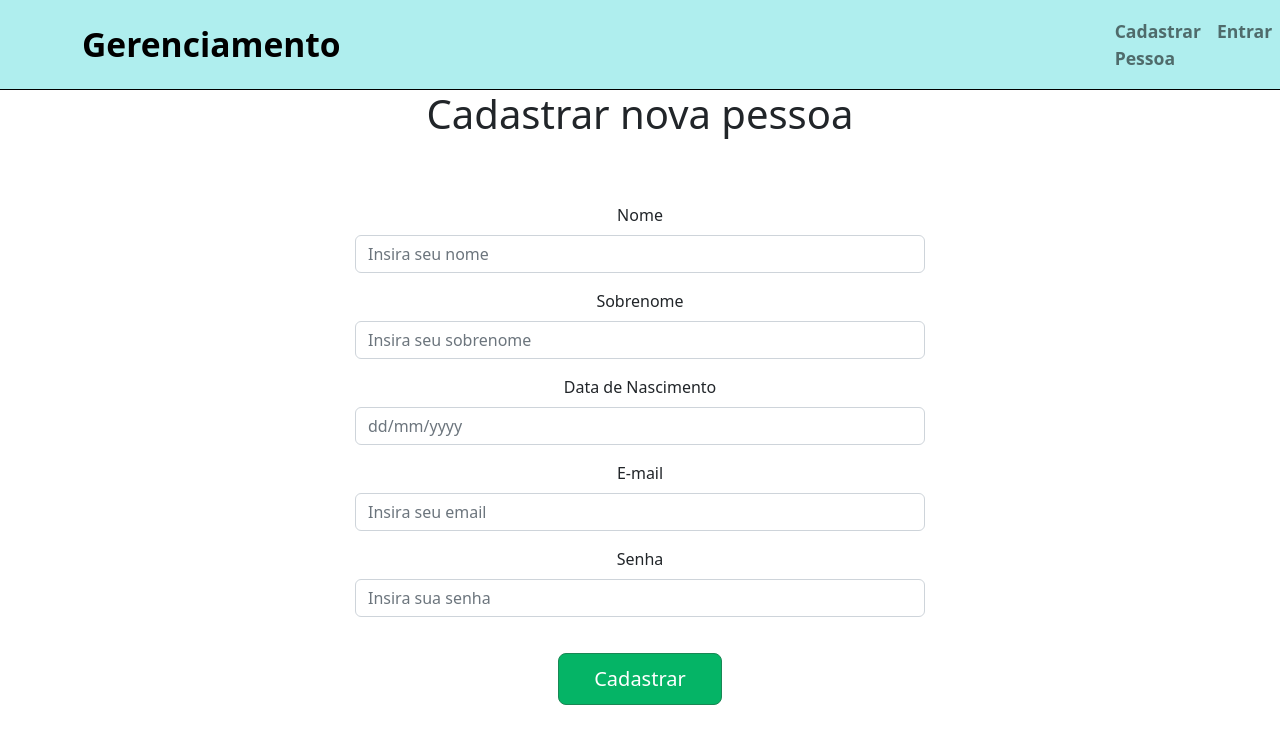
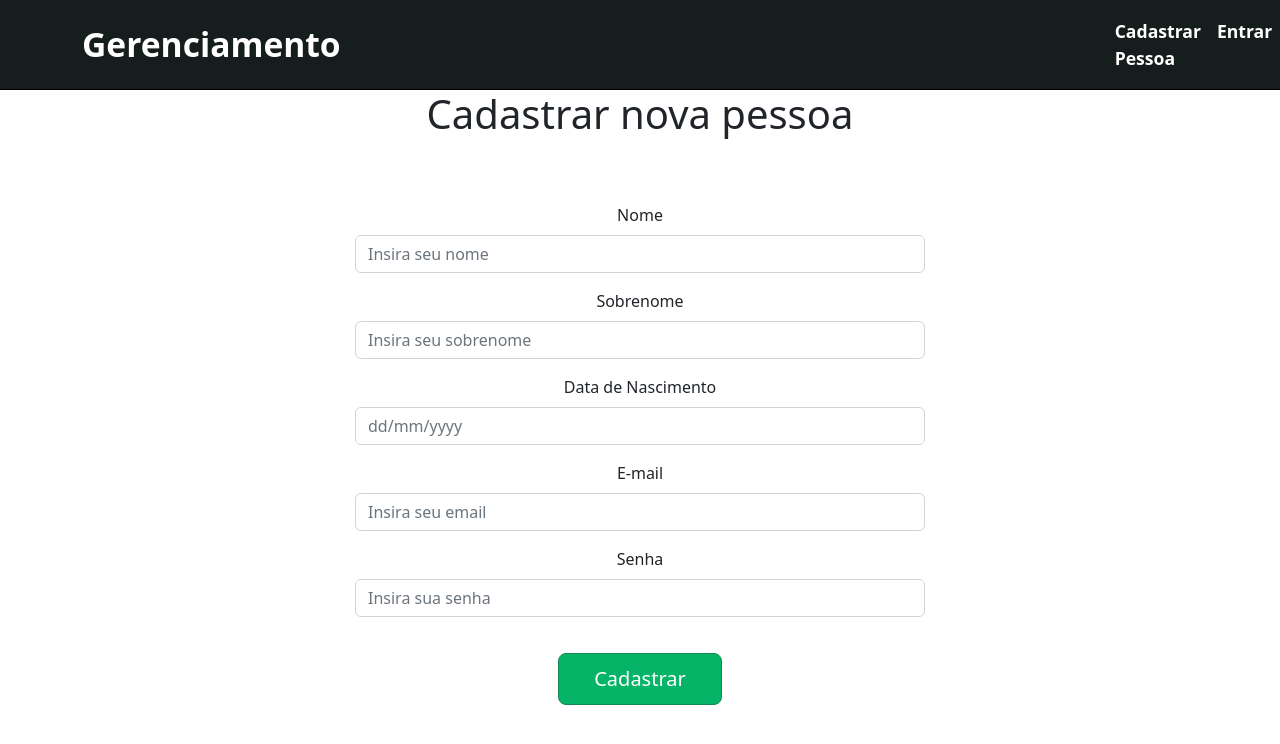
Before and after one commit to phdfreitas/api-gerenciamento-de-pessoas, a React (Create React App) app in the folder frontend/: page /cadastrarPessoa in a window 1280 px wide. Shown: the top 744 px of the page. Built offline with nearby package versions, Linux system fonts and the light colour scheme.

Commit message:
CSS de acordo com a rota

```diff
--- a/frontend/src/App.css
+++ b/frontend/src/App.css
@@ -1,5 +1,5 @@
 /*Barra de Navegação*/
-#barraNavegacao{
+#barraNavegacao1{
   background-color: paleturquoise;
   border-bottom: 1px solid black;
   height: 90px;
@@ -8,28 +8,64 @@
   z-index: 1;
 }
 
-#barraNavegacao #barraNavegacao-Brand{
+#barraNavegacao1 #barraNavegacao1-Brand{
   font-size: 2.1em;
   color: black;
   font-weight: 600;
 }
 
-#barraNavegacao #barraNavegacao-Itens{
+#barraNavegacao1 #barraNavegacao1-Itens{
   margin-left: 750px;
   font-size: 1.1em;
 }
 
-#barraNavegacao-Itens-Item1, #barraNavegacao-Itens-Item2,
-#barraNavegacao-Itens-Item3, #barraNavegacao-Itens-Item4{
+#barraNavegacao1-Itens-Item1, #barraNavegacao1-Itens-Item2,
+#barraNavegacao1-Itens-Item3, #barraNavegacao1-Itens-Item4{
   font-weight: 700;
 }
 
-#barraNavegacao-Itens-Item1:hover, #barraNavegacao-Itens-Item2:hover,
-#barraNavegacao-Itens-Item3:hover, #barraNavegacao-Itens-Item4:hover{
+#barraNavegacao1-Itens-Item1:hover, #barraNavegacao1-Itens-Item2:hover,
+#barraNavegacao1-Itens-Item3:hover, #barraNavegacao1-Itens-Item4:hover{
   color: rgb(255, 255, 255);
 }
 
-#barraNavegacao #barraNavegacao-Brand:hover{
+#barraNavegacao1 #barraNavegacao1-Brand:hover{
+  color: rgb(255, 255, 255);
+}
+
+/*Barra Navegação 2*/
+#barraNavegacao2{
+  background-color: rgb(22, 29, 29);
+  border-bottom: 1px solid black;
+  height: 90px;
+  width: 100%;
+  top: 0;
+  z-index: 1;
+}
+
+#barraNavegacao2 #barraNavegacao2-Brand{
+  font-size: 2.1em;
+  color: #fff;
+  font-weight: 600;
+}
+
+#barraNavegacao2 #barraNavegacao2-Itens{
+  margin-left: 750px;
+  font-size: 1.1em;
+}
+
+#barraNavegacao2-Itens-Item1, #barraNavegacao2-Itens-Item2,
+#barraNavegacao2-Itens-Item3, #barraNavegacao2-Itens-Item4{
+  font-weight: 700;
+  color: #fff;
+}
+
+#barraNavegacao2-Itens-Item1:hover, #barraNavegacao2-Itens-Item2:hover,
+#barraNavegacao2-Itens-Item3:hover, #barraNavegacao2-Itens-Item4:hover{
+  color: rgb(255, 255, 255);
+}
+
+#barraNavegacao2 #barraNavegacao2-Brand:hover{
   color: rgb(255, 255, 255);
 }
 
--- a/frontend/src/components/NavbarComponent.js
+++ b/frontend/src/components/NavbarComponent.js
@@ -6,22 +6,35 @@ import Navbar from 'react-bootstrap/Navbar';
 import AuthenticationService from '../service/AuthenticationService';
 
 const NavbarComponent = () => {
+
+  const path = window.location.pathname
+
+  console.log(path)
+
+  const style1 = ["barraNavegacao1", "barraNavegacao1-Brand", "barraNavegacao1-Itens",
+                "barraNavegacao1-Itens-Item1", "barraNavegacao1-Itens-Item2",
+                "barraNavegacao1-Itens-Item3", "barraNavegacao1-Itens-Item4"]
+
+  const style2 = ["barraNavegacao2", "barraNavegacao2-Brand", "barraNavegacao2-Itens",
+                  "barraNavegacao2-Itens-Item1", "barraNavegacao2-Itens-Item2",
+                  "barraNavegacao2-Itens-Item3", "barraNavegacao2-Itens-Item4"]
+
   return (
     <div>
-      <Navbar id='barraNavegacao'>
+      <Navbar id={path === "/" ? style1[0] : style2[0]}>
         <Container>
-          <Navbar.Brand href="/" id='barraNavegacao-Brand'>Gerenciamento</Navbar.Brand>
-          <Nav className="me-auto" id='barraNavegacao-Itens'>
+          <Navbar.Brand href="/" id={path === "/" ? style1[1] : style2[1]}>Gerenciamento</Navbar.Brand>
+          <Nav className="me-auto" id={path === "/" ? style1[2] : style2[2]}>
             {!AuthenticationService.isUserLoggedIn() &&
               <>
-                <Nav.Link id='barraNavegacao-Itens-Item1' href="/cadastrarPessoa">Cadastrar Pessoa</Nav.Link>
-                <Nav.Link id='barraNavegacao-Itens-Item2' href="/login">Entrar</Nav.Link>
+                <Nav.Link id={path === "/" ? style1[3] : style2[3]} href="/cadastrarPessoa">Cadastrar Pessoa</Nav.Link>
+                <Nav.Link id={path === "/" ? style1[4] : style2[4]} href="/login">Entrar</Nav.Link>
               </>
             }
             {AuthenticationService.isUserLoggedIn() &&
             <>
-              <Nav.Link id='barraNavegacao-Itens-Item3' href="/listaPessoas">Lista de Pessoas</Nav.Link>
-              <Nav.Link id='barraNavegacao-Itens-Item4' href="/" onClick={AuthenticationService.logout}>Sair</Nav.Link>
+              <Nav.Link id={path === "/" ? style1[5] : style2[5]} href="/listaPessoas">Lista de Pessoas</Nav.Link>
+              <Nav.Link id={path === "/" ? style1[6] : style2[6]} href="/" onClick={AuthenticationService.logout}>Sair</Nav.Link>
             </>
             }
           </Nav>
```
